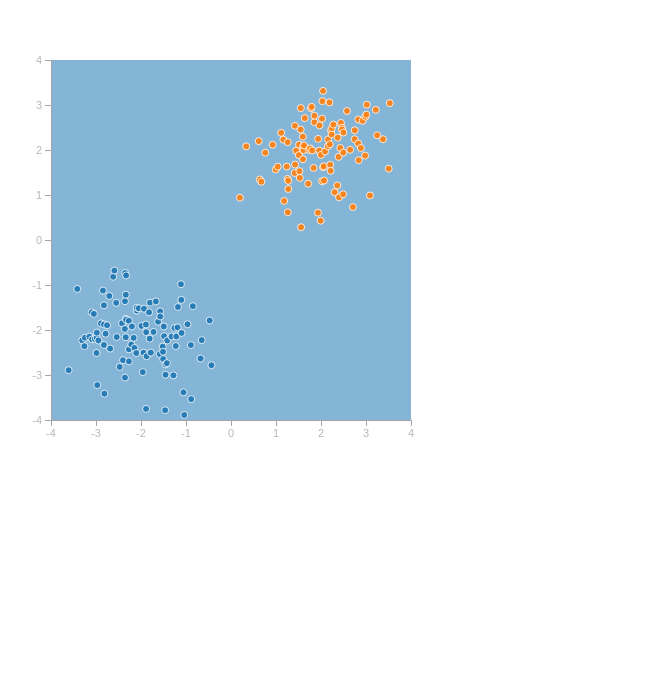
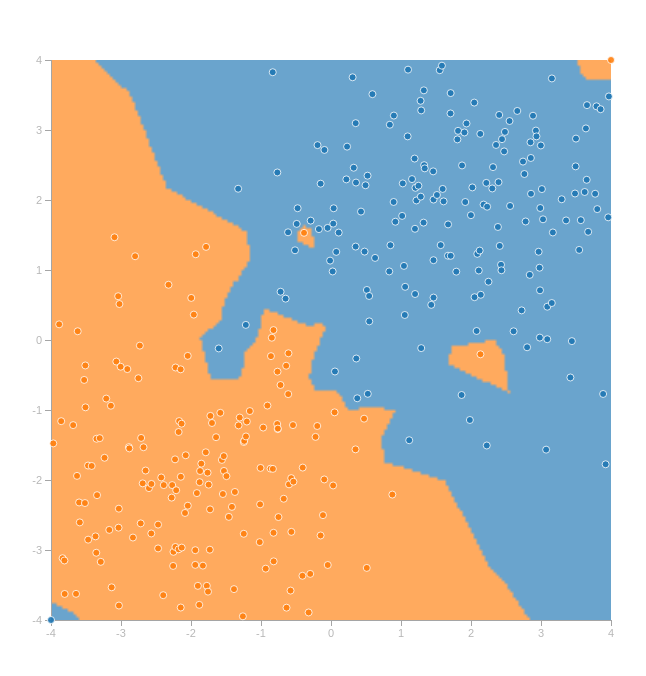
Before and after one commit to doristori123/knn-viz, a website: page index.html in a window 1280 px wide. Shown: the whole page, without its empty margins (17-663 px from the left). Drawn offline with nearby package versions, Linux system fonts and the light colour scheme.

Commit message:
Decision boundary now works ✅

```diff
--- a/index.html
+++ b/index.html
@@ -43,12 +43,12 @@ body {
 <script>
 
 // HYPERPARAMETERS
-const DENSITY = 10; //logical width and height for grid
+const DENSITY = 200; //logical width and height for grid
 var domain = [-4,4]; //the actual coordinate boundaries that we will use
 
 // Display parameters
-const   width = 400; // width in pixel for whole plot
-const   height = 400; // height in pixel for whole plot
+const   width = 600; // width in pixel for whole plot
+const   height = 600; // height in pixel for whole plot
 var padding = 20; // padding for axes
 
 
@@ -174,6 +174,10 @@ function constructKDTree(points) {
 
 function getDecisionBoundary(tree) {
 
+
+    var densityToCoordinateX = d3.scale.linear().domain([0, DENSITY-1]).range(domain);
+    var densityToCoordinateY = d3.scale.linear().domain([DENSITY-1,0]).range(domain);
+
     //define a grid with the given density
     var grid = new Array(DENSITY);
     for(k = 0; k < DENSITY; k++)
@@ -185,16 +189,21 @@ function getDecisionBoundary(tree) {
     {
         for(j = 0; j < DENSITY; j++) {
 
-            var nearest = tree.nearest({ x: i, y: j }, 5);
+            var nearest = tree.nearest({ x: densityToCoordinateX(i), y: densityToCoordinateY(j) }, 1);
+            //console.log("Grid Point in question: ", { x: densityToCoordinateX(i), y: densityToCoordinateY(j) })
+            //console.log(nearest[0][0].label)
+
+
 
             var sum = 0;
             for (var h = 0; h < nearest.length; h++)
             {
-                sum = sum + (nearest[h][0].label == 0 ? -1 : 1);
+                sum = sum + (nearest[h][0].label == -1 ? -1 : 1);
 
             }
 
-            grid[i][j] = (sum >= 0 ? 1 : 0)
+            grid[i][j] = (sum >= 0 ? 1 : -1)
+            console.log("Our final label for grid point", grid[i][j])
 
         }
     }
@@ -204,10 +213,10 @@ function getDecisionBoundary(tree) {
 
 function labelToColor(label) {
 
-    if (label == 0)
+    if (label == -1) // orange
         return d3.rgb(255, 127, 14)
 
-    if (label == 1)
+    if (label == 1) // blue
         return d3.rgb(31, 119, 180)
 
 }
@@ -219,16 +228,16 @@ function updateHeatmap(grid){
     var image = context.createImageData(DENSITY, DENSITY);
 
 
-    for(i = 0, k = -1; i < DENSITY; ++i)
+    for(j = 0, k = -1; j < DENSITY; ++j)
     {
-        for(j = 0; j < DENSITY; ++j)
+        for(i = 0; i < DENSITY; ++i)
         {
             c = labelToColor(grid[i][j]);
 
             image.data[++k] = c.r;
             image.data[++k] = c.g;
             image.data[++k] = c.b;
-            image.data[++k] = 140;
+            image.data[++k] = 170;
         }
     }
 
@@ -238,13 +247,15 @@ function updateHeatmap(grid){
 
 }
 
-var gaussianData = generateTrainingData(200,0.5);
+var gaussianData = generateTrainingData(400,2);
 
 // filter out points that fall out of our domain
 gaussianData = gaussianData.filter(p => {
       return p.x >= domain[0] && p.x <= domain[1]
         && p.y >= domain[0] && p.y <= domain[1];
     });
+
+    gaussianData.push({x: -4, y: -4, label:1}, {x:4, y:4, label:-1})
 
 var tree = constructKDTree(gaussianData);
 console.log(gaussianData);
@@ -261,9 +272,7 @@ var xValue = function(d) { return d.x;}, // data -> value
 var yValue = function(d) { return d.y;}, // data -> value
     yMap = function(d) { return yScale(yValue(d));} // data -> display
 
-// setup fill color
-var cValue = function(d) { return d.label;},
-    color = d3.scale.category10();
+// setup fill co
 
   // draw dot
   svg.selectAll(".dot")
@@ -273,7 +282,7 @@ var cValue = function(d) { return d.label;},
       .attr("r", 3.5)
       .attr("cx", xMap)
       .attr("cy", yMap)
-      .style("fill", function(d) { return color(cValue(d));})
+      .style("fill", function(d) { return labelToColor(d.label);})
 
 
 
```
